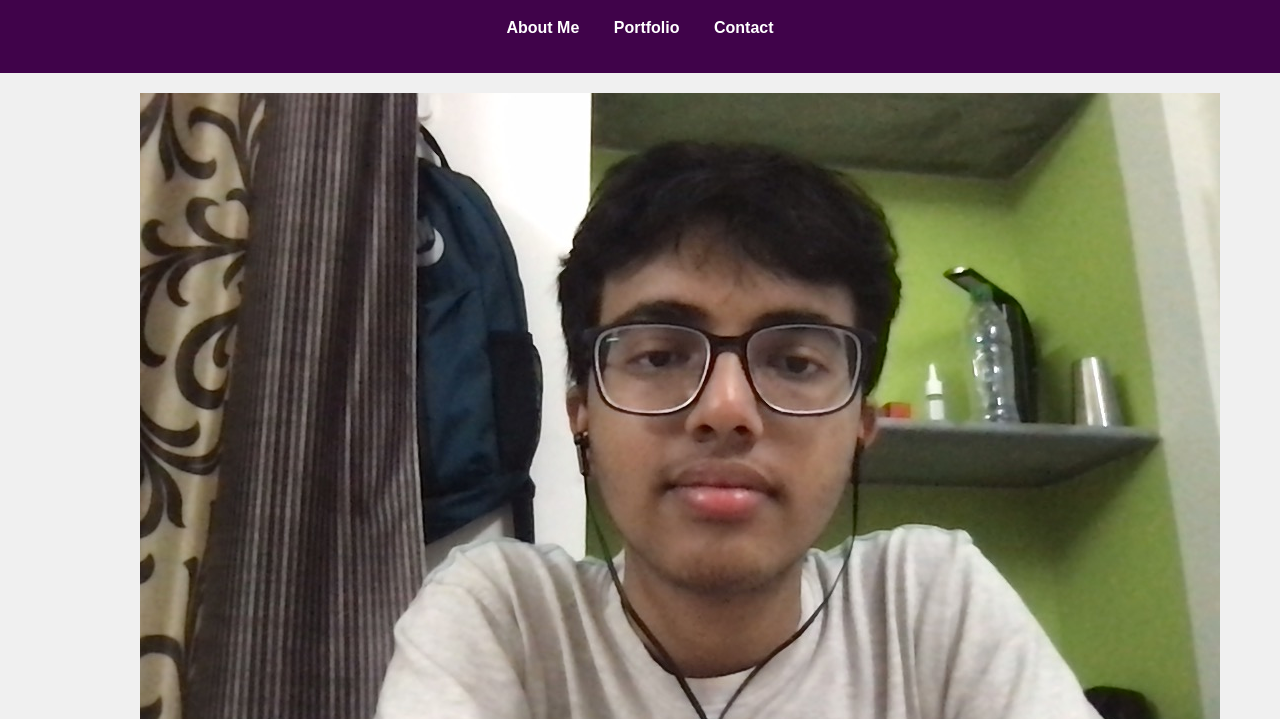
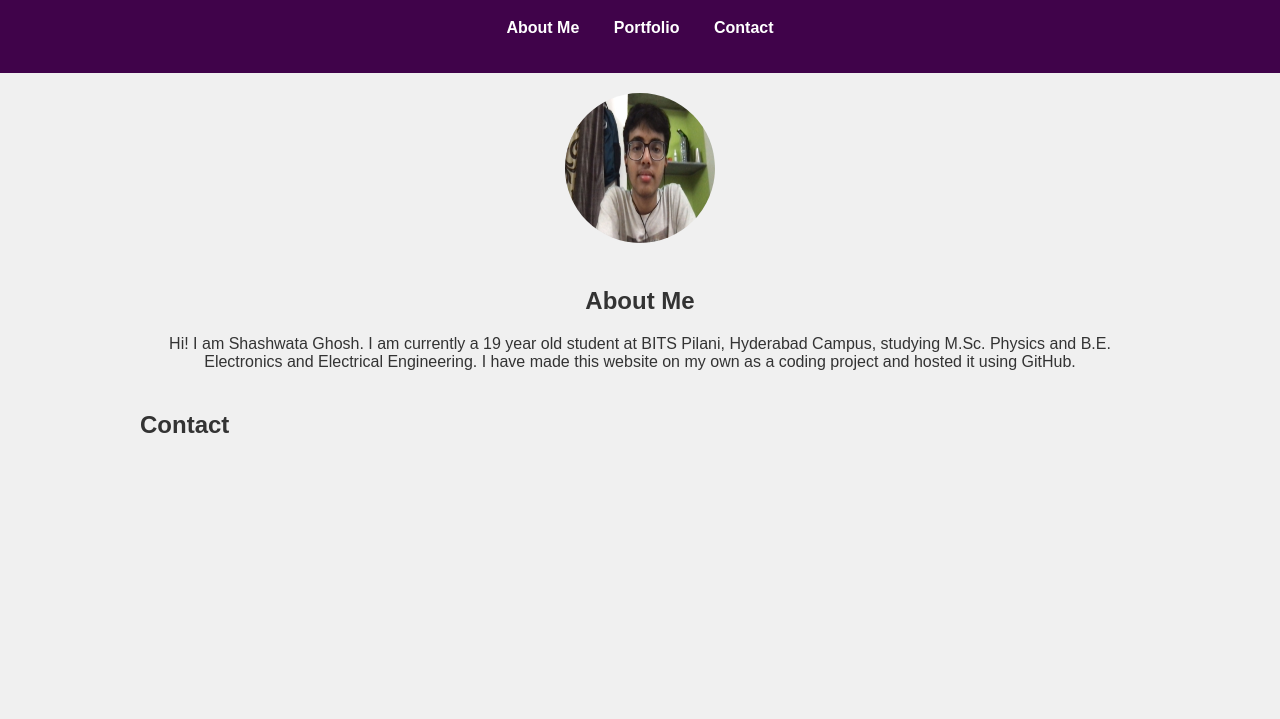
Before and after one commit to shxshwata/site, a plain HTML site: page index.html in a window 1280 px wide. Shown: the part 81-800 px from the top of the page. Drawn offline with Linux system fonts and the light colour scheme.

Commit message:
Update index.html

```diff
--- a/index.html
+++ b/index.html
@@ -40,7 +40,11 @@
             text-align: center;
             margin-bottom: 40px;
         }
-
+        .intro img {
+            border-radius: 50%;
+            width: 150px;
+            height: 150px;
+            margin-bottom: 20px;
         }
         .portfolio {
             display: grid;
```
